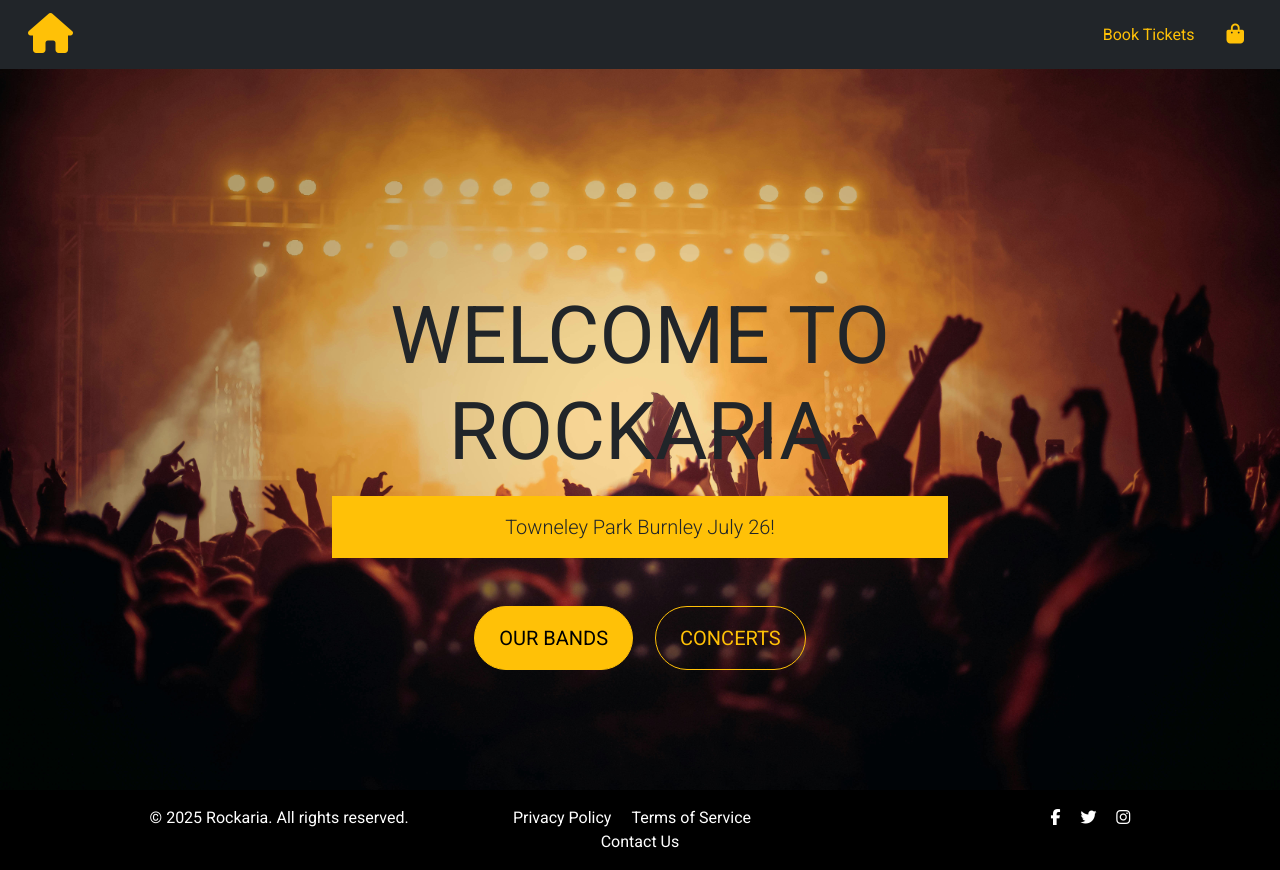
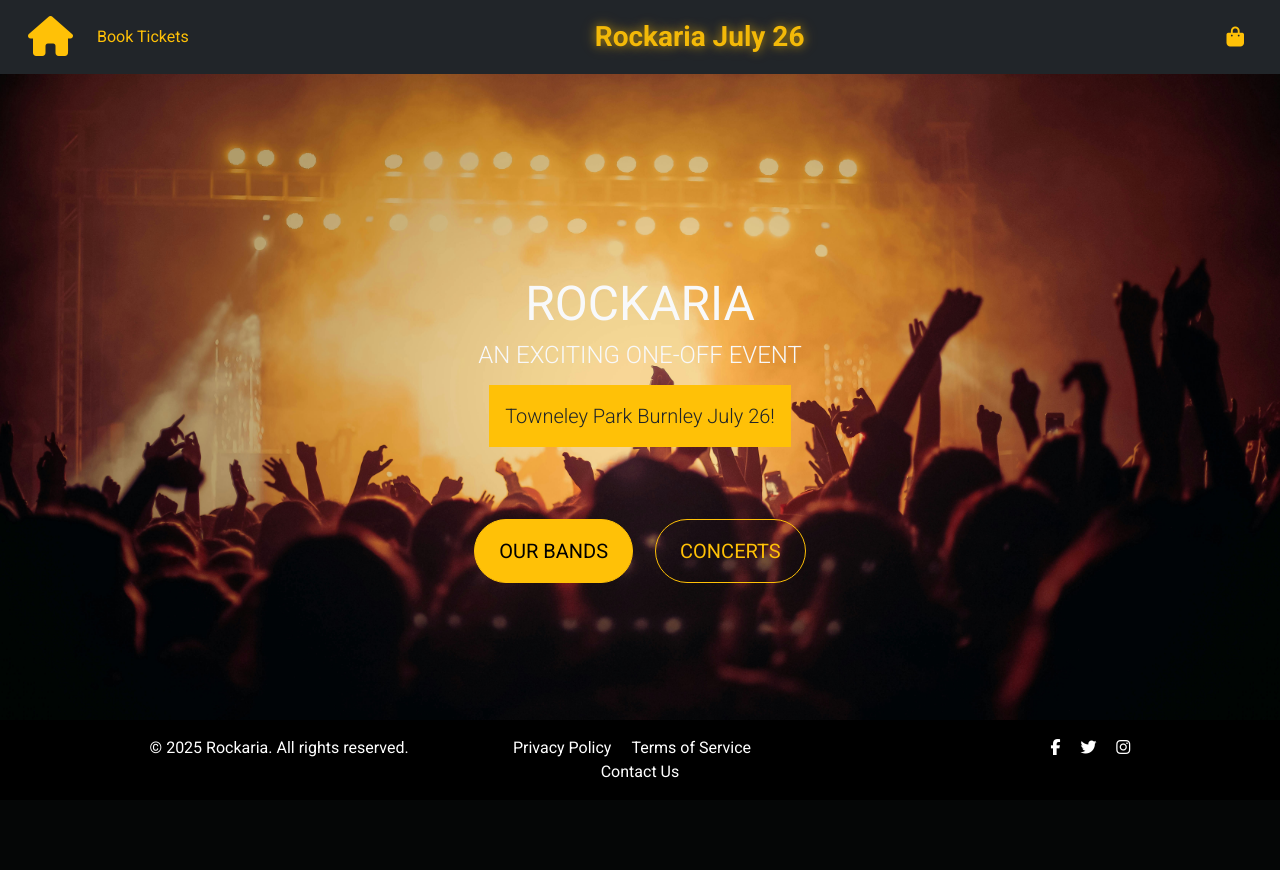
Before and after one commit to curran68/rockaria, a Django app: page / in a window 1280 px wide. After the commit the page ends 778 px from the top, so only its background shows below. Run offline with Django 5.2, Linux system fonts and the light colour scheme; some libraries are stand-ins or nearby versions; some web fonts are replaced.

Commit message:
changes to base.html and index.html

```diff
--- a/home/templates/home/index.html
+++ b/home/templates/home/index.html
@@ -11,17 +11,18 @@
 {% endblock %}
 
 {% block content %}
-    {# --- START: Stand Out Header with Welcome, Description in Blue Box, Bands, and Concerts --- #}
-    {# The main container-fluid remains transparent #}
-    <div class="container-fluid text-center py-4">
+    {# MODIFIED: Changed py-4 to pt-0 pb-4 to move content up #}
+    <div class="container-fluid text-center pt-0 pb-4">
         <div class="row justify-content-center">
-            {# Reverted this div's classes. The box is now only around the paragraph below #}
             <div class="col-12 col-md-8 col-lg-6">
-                <h1 class="display-1 logo-font mb-3 text-dark"> {# Changed back to text-dark for contrast with light background #}
-                    <strong>Welcome To Rockaria</strong>
+                {# MODIFIED: Changed text-dark to text-light. Retained display-3, logo-font, mb-3, and style for centering/no-wrap #}
+                <h1 class="display-3 logo-font mb-3 text-light text-center">
+                <strong>ROCKARIA</strong><br>
+                <span class="fs-4 fw-light">An Exciting One-Off Event</span>
                 </h1>
-                {# This is the paragraph that will be inside the blue box #}
-                <p class="lead mb-4 text-dark bg-warning p-3"> {# Added custom class 'highlight-blue-box' and text-dark #}
+
+                {# Yellow Box Paragraph: Explicitly centered #}
+                <p class="lead mb-4 text-dark bg-warning p-3 d-inline-block mx-auto">
                     Towneley Park Burnley July 26!
                 </p>
 
@@ -34,37 +35,45 @@
             </div>
         </div>
     </div>
-    {# --- END: Stand Out Header --- #}
-
-    {# --- START: Remaining Content Area --- #}
-    <div class="container mt-5">
-        <div class="row">
-            <div class="col-12 text-center">
-                {# Placeholder for any future content below the main header #}
-            </div>
-        </div>
-    </div>
-    {# --- END: Remaining Content Area --- #}
-
 {% endblock %}
 
 {% block extra_css %}
-    {{ block.super }}
-    <style>
-        /* Custom class for the blue, semi-transparent highlight box around the paragraph */
-        .highlight-blue-box {
-            background-color: rgba(173, 216, 230, 0.7); /* Light blue with 70% opacity */
-            padding: 10px 15px; /* Padding inside the box */
-            border-radius: 5px; /* Slightly rounded corners */
-            display: inline-block; /* Allows padding and background to wrap content, but center with text-center */
-            /* If you want it to take full width and still be centered, use display: block; and ensure text-center is on parent */
-            /* For the image provided, it looks like it takes the full width of its parent column */
-            width: 100%; /* Ensures it fills the column width */
-        }
+  {{ block.super }}
+  <style>
+    /* Blue highlight box (still optional, but cleaned up) */
+    .highlight-blue-box {
+      background-color: rgba(173, 216, 230, 0.7);
+      padding: 10px 15px;
+      border-radius: 5px;
+      display: inline-block;
+      width: 100%;
+    }
 
-        /* Adjust text color for the main heading as well */
-        /* If your overall background is bright, text-dark is good for the h1 */
-        /* If your overall background (e.g., audience image) is dark, text-white would be better for the h1 */
-        /* Based on the image, the h1 is not visible, but text-dark is chosen here for general contrast */
-    </style>
+    /* Hero heading (ROCKARIA) styles */
+    .logo-font {
+      line-height: 1.1;
+      word-break: break-word;
+      text-align: center;
+    }
+
+    .logo-font strong {
+      font-size: 3rem;
+    }
+
+    .logo-font span {
+      display: block;
+      font-size: 1.25rem;
+      font-weight: 300;
+      margin-top: 0.5rem;
+    }
+
+    @media (max-width: 576px) {
+      .logo-font strong {
+        font-size: 2.25rem;
+      }
+      .logo-font span {
+        font-size: 1rem;
+      }
+    }
+  </style>
 {% endblock %}
--- /dev/null
+++ b/static/css/custom.css
@@ -0,0 +1,54 @@
+/* ROCKARIA THEME — CUSTOM STYLES */
+
+/* Navbar center banner animation */
+.rockaria-banner {
+  animation: pulseText 3s ease-in-out infinite;
+  text-shadow: 0 0 10px #ffc10799, 0 0 20px #ffc10755;
+}
+
+@keyframes pulseText {
+  0%, 100% {
+    transform: scale(1);
+    opacity: 1;
+  }
+  50% {
+    transform: scale(1.05);
+    opacity: 0.85;
+  }
+}
+
+/* Hero title styles */
+.logo-font {
+  line-height: 1.1;
+  word-break: break-word;
+  text-align: center;
+}
+
+.logo-font strong {
+  font-size: 3rem;
+}
+
+.logo-font span {
+  display: block;
+  font-size: 1.25rem;
+  font-weight: 300;
+  margin-top: 0.5rem;
+}
+
+@media (max-width: 576px) {
+  .logo-font strong {
+    font-size: 2.25rem;
+  }
+  .logo-font span {
+    font-size: 1rem;
+  }
+}
+
+/* Utility highlight box */
+.highlight-blue-box {
+  background-color: rgba(173, 216, 230, 0.7);
+  padding: 10px 15px;
+  border-radius: 5px;
+  display: inline-block;
+  width: 100%;
+}
--- a/templates/base.html
+++ b/templates/base.html
@@ -1,23 +1,30 @@
 {% load static %}
 
-<!doctype html>
+<!DOCTYPE html>
 <html lang="en">
   <head>
+    {% block meta %}
+    <meta http-equiv="X-UA-Compatible" content="ie=edge" />
+    <meta charset="utf-8" />
+    <meta name="viewport" content="width=device-width, initial-scale=1" />
+    {% endblock %} {% block extra_meta %} {% endblock %} {% block corecss %}
+    <link
+      href="https://cdn.jsdelivr.net/npm/bootstrap@5.3.6/dist/css/bootstrap.min.css"
+      rel="stylesheet"
+      xintegrity="sha384-4Q6Gf2aSP4eDXB8Miphtr37CMZZQ5oXLH2yaXMJ2w8e2ZtHTl7GptT4jmndRuHDT"
+      crossorigin="anonymous"
+    />
+    <link
+      href="https://fonts.googleapis.com/css2?family=Lobster&display=swap"
+      rel="stylesheet"
+    />
+    <link
+      href="https://fonts.googleapis.com/css2?family=Crimson+Text:ital,wght@0,400;0,600;0,700;1,400;1,600;1,700&display=swap"
+      rel="stylesheet"
+    />
+    <link rel="stylesheet" href="{% static 'css/base.css' %}" />
+    <link rel="stylesheet" href="{% static 'css/custom.css' %}" />
 
-    {% block meta %}
-    <meta http-equiv="X-UA-Compatible" content="ie=edge">
-    <meta charset="utf-8">
-    <meta name="viewport" content="width=device-width, initial-scale=1">
-    {% endblock %}
-
-    {% block extra_meta %}
-    {% endblock %}
-
-    {% block corecss %}
-    <link href="https://cdn.jsdelivr.net/npm/bootstrap@5.3.6/dist/css/bootstrap.min.css" rel="stylesheet" xintegrity="sha384-4Q6Gf2aSP4eDXB8Miphtr37CMZZQ5oXLH2yaXMJ2w8e2ZtHTl7GptT4jmndRuHDT" crossorigin="anonymous">
-    <link href="https://fonts.googleapis.com/css2?family=Lobster&display=swap" rel="stylesheet">
-    <link href="https://fonts.googleapis.com/css2?family=Crimson+Text:ital,wght@0,400;0,600;0,700;1,400;1,600;1,700&display=swap" rel="stylesheet">
-    <link rel="stylesheet" href="{% static 'css/base.css' %}">
     <style>
       /* Sticky footer adjustments */
       body {
@@ -44,24 +51,24 @@
         color: #cccccc;
       }
       /* Custom padding-top for mobile to account for fixed header */
-        @media (max-width: 991px) { /* Adjust breakpoint if d-lg-flex changes */
+      @media (max-width: 991px) {
+        /* Adjust breakpoint if d-lg-flex changes */
         .main-content-wrapper {
           padding-top: 100px; /* Adjust as needed for actual mobile header height */
         }
       }
     </style>
-    {% endblock %}
-
-    {% block extra_css %}
-    {% endblock %}
-
-    {% block corejs %}
-    <script src="https://kit.fontawesome.com/d76c2e330f.js" crossorigin="anonymous"></script>
-    <script src="https://cdn.jsdelivr.net/npm/bootstrap@5.3.6/dist/js/bootstrap.bundle.min.js" xintegrity="sha384-j1CDi7MgGQ12Z7Qab0qlWQ/Qqz24Gc6BM0thvEMVjHnfYGF0rmFCozFSxQBxwHKO" crossorigin="anonymous"></script>
-    {% endblock %}
-
-    {% block extra_js %}
-    {% endblock %}
+    {% endblock %} {% block extra_css %} {% endblock %} {% block corejs %}
+    <script
+      src="https://kit.fontawesome.com/d76c2e330f.js"
+      crossorigin="anonymous"
+    ></script>
+    <script
+      src="https://cdn.jsdelivr.net/npm/bootstrap@5.3.6/dist/js/bootstrap.bundle.min.js"
+      xintegrity="sha384-j1CDi7MgGQ12Z7Qab0qlWQ/Qqz24Gc6BM0thvEMVjHnfYGF0rmFCozFSxQBxwHKO"
+      crossorigin="anonymous"
+    ></script>
+    {% endblock %} {% block extra_js %} {% endblock %}
 
     <title>Rockaria {% block extra_title %}{% endblock %}</title>
   </head>
@@ -70,29 +77,38 @@
      <nav class="navbar navbar-expand-lg navbar-dark bg-dark px-3">
   <div class="container-fluid">
 
-                <a class="navbar-brand" href="{% url 'home' %}">
-                <i class="fas fa-home text-warning fa-2x"></i> </a>
-                <button class="navbar-toggler" type="button" data-bs-toggle="collapse" data-bs-target="#navbarMain"
-                    aria-controls="navbarMain" aria-expanded="false" aria-label="Toggle navigation">
+    <!-- Left: Home -->
+    <a class="navbar-brand" href="{% url 'home' %}" aria-label="Home">
+      <i class="fas fa-home text-warning fa-2x"></i>
+    </a>
+
+    <!-- Toggler -->
+    <button class="navbar-toggler" type="button" data-bs-toggle="collapse" data-bs-target="#navbarMain" aria-controls="navbarMain" aria-expanded="false" aria-label="Toggle navigation">
       <span class="navbar-toggler-icon"></span>
     </button>
 
+    <!-- Center and Right -->
     <div class="collapse navbar-collapse" id="navbarMain">
 
-                    {# Removed the 'Bands' and 'Concerts' section entirely #}
-
-                    {# ms-auto will push this entire ul to the right #}
-                    <ul class="navbar-nav ms-auto mb-2 mb-lg-0">
+      <!-- Left Spacer -->
+      <ul class="navbar-nav me-auto">
         <li class="nav-item">
-        {# Changed text-light to text-warning #}
           <a class="nav-link text-warning" href="{% url 'book_tickets' %}">Book Tickets</a>
         </li>
+      </ul>
+
+      <!-- Center: Rockaria Banner -->
+      <div class="mx-auto my-2 text-center">
+        <span class="navbar-text text-warning fw-bold rockaria-banner" style="font-family: 'Roboto', sans-serif; font-size: 1.75em;">
+          Rockaria July 26
+        </span>
+      </div>
+
+      <!-- Right: Basket -->
+      <ul class="navbar-nav ms-auto">
         <li class="nav-item ms-3">
-        {# The shopping bag already has text-warning when grand_total is true, but we'll ensure it's always warning color #}
-        {# Removed the if/else for text-light and made it always text-warning #}
           <a class="nav-link text-warning fw-bold" href="{% url 'view_basket' %}">
             <i class="fas fa-shopping-bag fa-lg"></i>
-            {# Display total if you want, or remove if just icon #}
             {{ currency }}{{ grand_total|default_if_none:"0.00"|floatformat:2 }}
           </a>
         </li>
@@ -101,20 +117,13 @@
     </div>
   </div>
 </nav>
+
     </header>
-    <div class="main-content-wrapper" style="padding-top: 100px;">
+    <div class="main-content-wrapper" style="padding-top: 100px">
       {% if messages %}
       <div class="message-container"></div>
-        {% endif %}
-
-        {% block page_header %}
-        {% endblock %}
-
-        {% block content %}
-        {% endblock %}
-
-        {% block postloadjs %}
-        {% endblock %}
+      {% endif %} {% block page_header %} {% endblock %} {% block content %}
+      {% endblock %} {% block postloadjs %} {% endblock %}
     </div>
 
     {% block footer %}
@@ -122,24 +131,35 @@
       <div class="container">
         <div class="row">
           <div class="col-md-4 text-center text-md-start mb-3 mb-md-0">
-                    <p class="mb-0">&copy; {% now "Y" %} Rockaria. All rights reserved.</p>
+            <p class="mb-0">
+              &copy; {% now "Y" %} Rockaria. All rights reserved.
+            </p>
           </div>
           <div class="col-md-4 text-center mb-3 mb-md-0">
             <ul class="list-inline mb-0">
-                        <li class="list-inline-item me-3"><a href="#" class="text-white">Privacy Policy</a></li>
-                        <li class="list-inline-item me-3"><a href="#" class="text-white">Terms of Service</a></li>
-                        <li class="list-inline-item"><a href="#" class="text-white">Contact Us</a></li>
+              <li class="list-inline-item me-3">
+                <a href="#" class="text-white">Privacy Policy</a>
+              </li>
+              <li class="list-inline-item me-3">
+                <a href="#" class="text-white">Terms of Service</a>
+              </li>
+              <li class="list-inline-item">
+                <a href="#" class="text-white">Contact Us</a>
+              </li>
             </ul>
           </div>
           <div class="col-md-4 text-center text-md-end">
-                    <a href="#" class="text-white me-3"><i class="fab fa-facebook-f"></i></a>
-                    <a href="#" class="text-white me-3"><i class="fab fa-twitter"></i></a>
+            <a href="#" class="text-white me-3"
+              ><i class="fab fa-facebook-f"></i
+            ></a>
+            <a href="#" class="text-white me-3"
+              ><i class="fab fa-twitter"></i
+            ></a>
             <a href="#" class="text-white"><i class="fab fa-instagram"></i></a>
           </div>
         </div>
       </div>
     </footer>
     {% endblock %}
-
   </body>
 </html>
```
Lines whose indentation alone changed are shown as unchanged.
